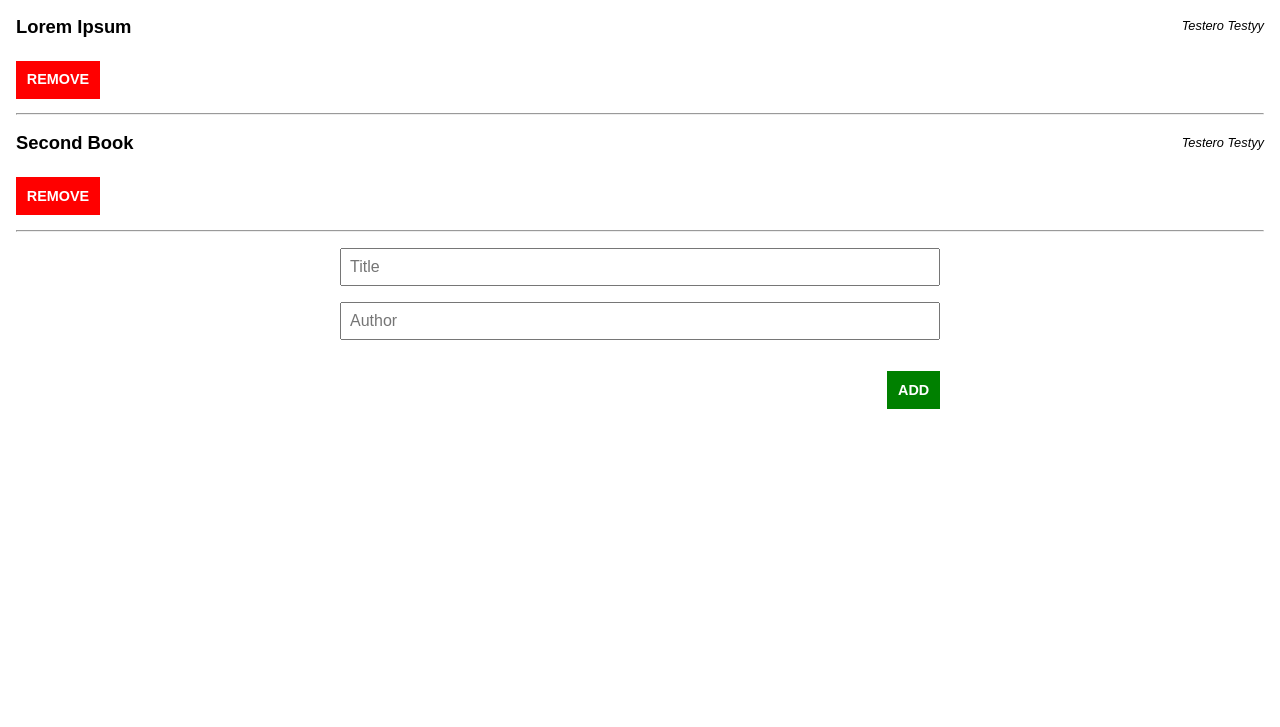
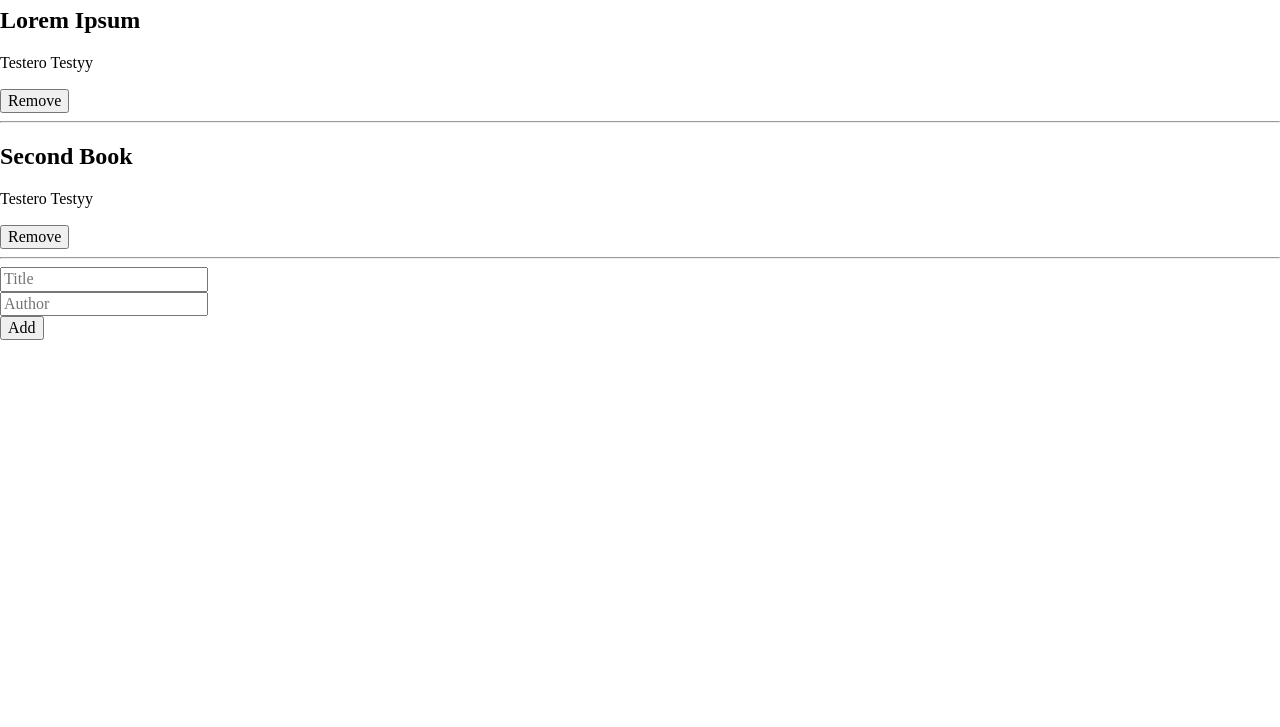
Before and after one commit to Rysth/Awesome-Books, a website: page index.html in a window 1280 px wide. Shown: the part 73-800 px from the top of the page. Drawn offline with Linux system fonts and the light colour scheme; a web font is replaced by a local one.

Commit message:
Update INDEX.HTML

```diff
--- a/index.html
+++ b/index.html
@@ -7,7 +7,6 @@
   </head>
   <link href="https://fonts.cdnfonts.com/css/poppins" rel="stylesheet" />
   <link rel="stylesheet" href="css/normalize.css" />
-  <link rel="stylesheet" href="css/styles.css" />
   <body>
     <header>
       <div class="container">
```
